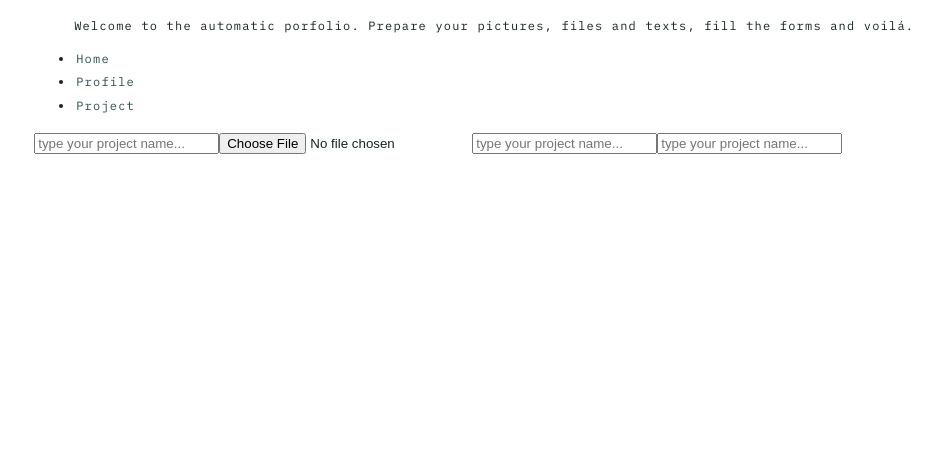
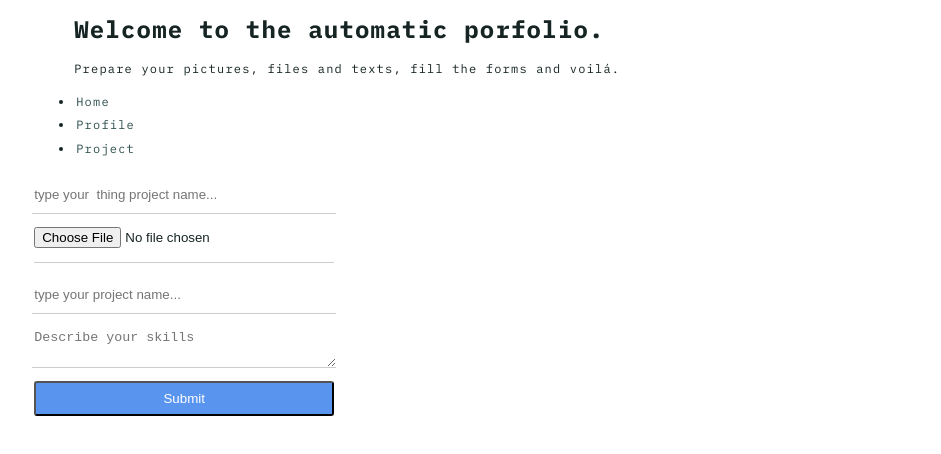
Before and after one commit to screeeen/PorfolioMaker, a React (Create React App) app: page /project in a window 1280 px wide. Shown: the top 454 px of the page, without its empty margins (37-978 px from the left). Built offline with nearby package versions, Linux system fonts and the light colour scheme; a web font is replaced by a local one.

Commit message:
projects

```diff
--- a/src/App.js
+++ b/src/App.js
@@ -20,7 +20,6 @@ const App = () => {
       file: null,
       description: '',
       picture: '',
-      fruit: ''
     },
     projects: []
   };
@@ -36,9 +35,15 @@ const App = () => {
 
   }
 
+  const addProject = projectData => {
+    console.log('fuck',projectData);
+    const newData = data;
+    console.log('fuck',newData);
+    newData.projects.push(projectData);
 
-
-  const addProject = data => {
+    console.log('newData',newData)
+    setData(newData);
+    console.log('despues',data);
     // setdata(data => {
     //   const { projectName, subtitle, challengeDescription } = data;
     //   const projectTemplate = {
@@ -60,7 +65,8 @@ const App = () => {
       <Router>
         <nav>
           <ul>
-            <p>Welcome to the automatic porfolio. Prepare your pictures, files and texts, fill the forms and voilá.</p>
+            <h1>Welcome to the automatic porfolio.</h1>
+             <p>Prepare your pictures, files and texts, fill the forms and voilá.</p>
             {/* </div> */}
             <li>
               <Link to="/">Home</Link>
--- a/src/components/Styles.jsx
+++ b/src/components/Styles.jsx
@@ -10,12 +10,11 @@ export const Form = styled.form`
 `;
 
 export const Input = styled.input`
-  width: 300px;
-  height: 35px;
-  border: 1px solid #ccc;
-  background-color: #fff;
-  margin-bottom: 1em;
-  padding: .5em;
+width: 300px;
+height: 35px;
+border: none;
+border-bottom: 1px solid #ccc;
+margin-bottom: 1em;
 `;
 
 export const Button = styled.button`
--- a/src/components/forms/ProjectSurvey.jsx
+++ b/src/components/forms/ProjectSurvey.jsx
@@ -1,33 +1,74 @@
 import React from 'react'
-import { withFormik, Form, Field } from 'formik'
+import { Form, Input, Button } from '../Styles.jsx'
+import { Formik } from 'formik'
+import { withRouter } from "react-router-dom";
+import Thumb from '../UI/Thumb'
+import { upload } from '../../services/GetPicURL'
 
+const ProjectSurvey = (props) => {
+  console.log(props)
 
-const ProjectSurvey = props => {
+  const { projects } = props.data;
+  const { file,addProject, history } = props;
+  console.log(projects)
 
   return (
-          <Form>
-            <Field type="text" name="projectName" placeholder="type your project name..." />
-            <input type="file" name="picture"></input>
-            <Field type="text" name="subtitle" placeholder="type your project name..." />
-            <Field type="text" name="challengeDescription" placeholder="type your project name..." />
+    <Formik
+      initialValues={{
+        projectName: '',
+        subtitle: '',
+        file: null,
+        challengeDescription: '',
+      }}
+      onSubmit={(values) => {
+        console.log(values)
+        upload(values.file)
+          .then(ur => {
+            values.file = ur
+            console.log('values',values)
+            addProject(values);
+            history.push('/');
+          })
+      }}
+    >
+
+      {({
+        values,
+        handleChange,
+        handleBlur,
+        setFieldValue,
+        handleSubmit
+      }) => (
+          <Form onSubmit={handleSubmit}>
+            <Input type="text" name="projectName" placeholder="type your  thing project name..." value={values.projectName} onChange={handleChange} onBlur={handleBlur} />
+            <Input name="picture" type="file" onChange={event => setFieldValue("file", event.currentTarget.files[0])} />
+            <Input type="text" name="subtitle" placeholder="type your project name..." value={values.subtitle} onChange={handleChange} onBlur={handleBlur} />
+            {typeof file === 'string' && <img src={file} alt='' />}
+            {typeof file === 'object' && <Thumb file={values.file} />}
+            <Input as="textarea" name="challengeDescription" placeholder="Describe your skills" value={values.challengeDescription} onChange={handleChange} onBlur={handleBlur} />
+            <Button type="submit">Submit</Button>
           </Form>
-  )
+        )}
+    </Formik>
+  );
 }
 
-export default withFormik({
-  mapPropsToValue: () => {
-    return {
-      projectName: '',
-      picture: '',
-      text: '',
-      subitle: '',
-      challengeDescription: ''
-    }
-  },
-  handleSubmit: (values, formikBag) => {
-    formikBag.setSubmitting(false);
-    const { addProject } = formikBag.props;
-    addProject(values);
-  }
+export default withRouter(ProjectSurvey);
 
-})(ProjectSurvey)
+// withFormik({
+//   mapPropsToValue: () => {
+//     return {
+//       projectName: '',
+//       picture: '',
+//       text: '',
+//       subitle: '',
+//       challengeDescription: ''
+//     }
+//   },
+//   handleSubmit: (values, formikBag) => {
+//     formikBag.setSubmitting(false);
+//     const { addProject } = formikBag.props;
+//     addProject(values);
+//   }
+
+// })
--- a/src/components/forms/Survey.jsx
+++ b/src/components/forms/Survey.jsx
@@ -1,14 +1,14 @@
 import React from 'react'
+import { Form, Input, Button } from '../Styles.jsx'
 import { Formik } from 'formik'
 import { withRouter } from "react-router-dom";
-import { Form, Input, Button } from '../Styles.jsx'
 import Thumb from '../UI/Thumb'
 import { upload } from '../../services/GetPicURL'
 
 const Survey = (props) => {
-  const { name, profession, file, description, fruit } = props.data.profile;
+  const { name, profession, file, description } = props.data.profile;
   const { addInfo, history } = props;
-
+  console.log(props);
   return (
     <Formik
       initialValues={{
@@ -16,7 +16,6 @@ const Survey = (props) => {
         profession: profession,
         file: file,
         description: description,
-        fruit: fruit,
       }}
       validate={values => {
       }}
--- a/src/components/layout/MockUp.jsx
+++ b/src/components/layout/MockUp.jsx
@@ -19,7 +19,6 @@ function MockUp(props) {
           <p>name: {data.name} </p>
           <p>{data.profession}</p>
           <p>{data.description}</p>
-          <p>my fruit {data.fruit}</p>
           {/* <ProjectCard data={data} /> */}
         </>
       }
--- a/src/components/layout/ProfileCard.jsx
+++ b/src/components/layout/ProfileCard.jsx
@@ -17,7 +17,6 @@ const ProfileCard = ({profile}) => {
         <p>{profile.name}</p>
         <p>{profile.profession}</p>
         <p>{profile.description}</p>
-        <p>{profile.fruits}</p>
 
         <Title title={profile.title} />
         <Title title={profile.profession} />
```
